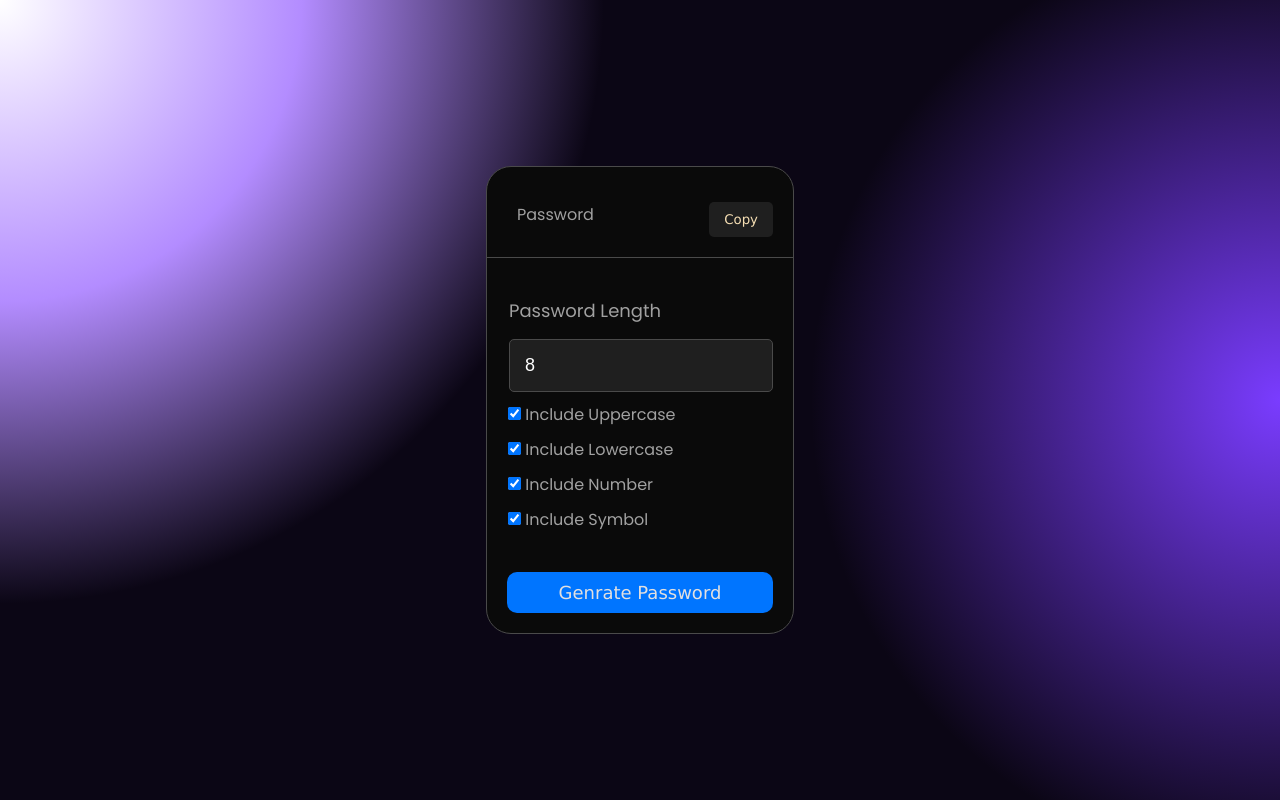
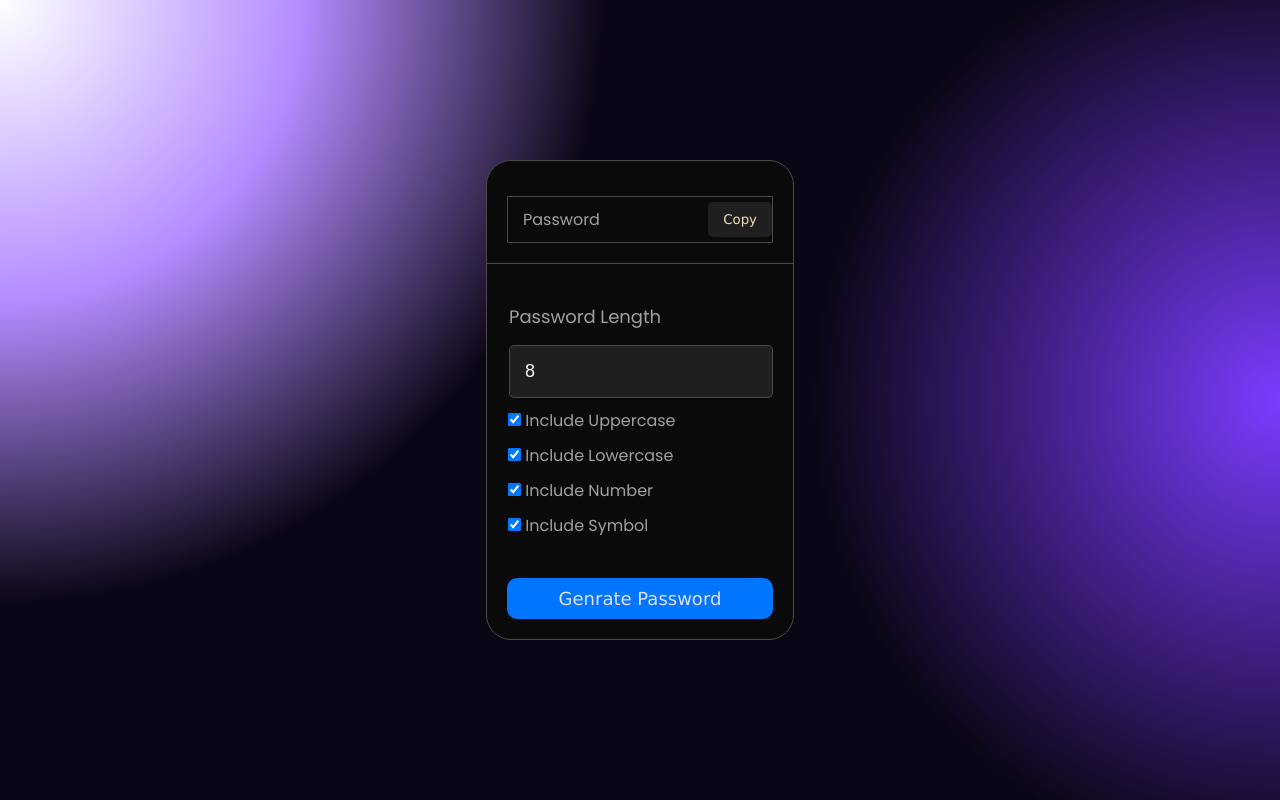
Before and after one commit to Abdullatheef01/Password-generater, a React (Vite) app: page / in a window 1280 px wide. Built offline with nearby package versions, Linux system fonts and the light colour scheme; a web font is replaced by a local one.

Commit message:
Update App.css

```diff
--- a/src/App.css
+++ b/src/App.css
@@ -140,3 +140,31 @@ input[type=number]{
 .container:hover{
   border-color:  #50348d;
 }
+
+.result{
+  display: flex;
+  align-items: center;
+  padding-left: 10px;
+  margin-top: 15px;
+  justify-content: space-between;
+  border-radius: 1px;
+  border:0.5px solid #4a4a4a;
+  overflow: hidden;
+}
+
+.password-text{
+  overflow-x: auto;
+  white-space: nowrap;
+  flex: 1;
+  padding: 10px 5px;
+}
+
+.result button{
+  flex-shrink: 0;
+  color: wheat;
+  padding: 10px 15px;
+  border: none;
+  border-radius: 5px;
+  background-color:var(--result-btn);
+  font-family: Verdana, Geneva, Tahoma, sans-serif;
+}
```
